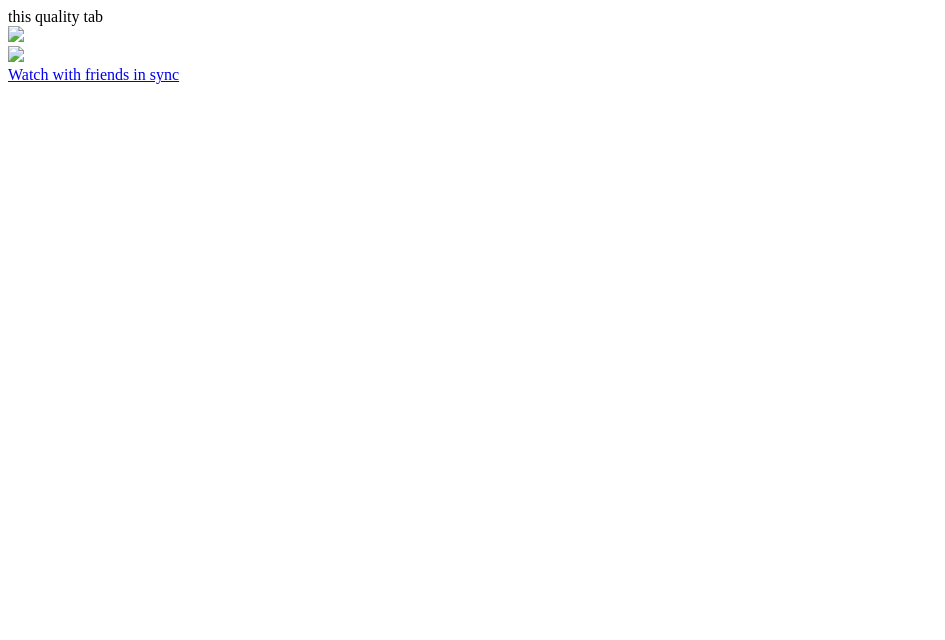
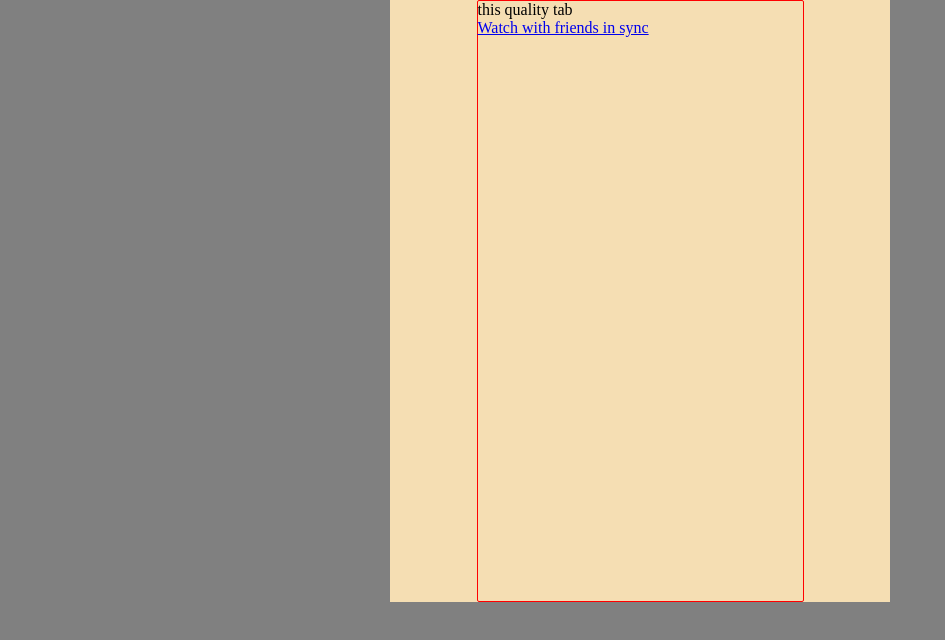
Before and after one commit to vincentywang/JS_Web_Component, a plain HTML site: page priceBox/index.html in a window 1280 px wide. Shown: the whole page, without its empty margins (0-945 px from the left). Drawn offline with nearby package versions, Linux system fonts and the light colour scheme.

Commit message:
add css and new init function

```diff
--- a/priceBox/index.html
+++ b/priceBox/index.html
@@ -2,19 +2,16 @@
 <html>
 <head>
 	<title>priceBox</title>
+	<link rel="stylesheet" href="main.css">
 </head>
 <body>
-<div id="purchaseWidget">
-
-</div>
-
-
+<div id="myApp"></div>
 
 <script src="https://cdnjs.cloudflare.com/ajax/libs/jquery/3.0.0-alpha1/jquery.js"></script>
 <script src="scripts/purchaseWidget.js"></script>
 <script>
 	console.log('run below script');
-	widget.render();
+	widget.init();
 </script>
 </div>
 </body>
--- /dev/null
+++ b/priceBox/main.css
@@ -0,0 +1,18 @@
+body {
+	background-color: gray;
+	width: 600px;
+	margin: 0 auto;
+}
+#myApp {
+	width: 500px;
+	height: 85%;
+	background-color: wheat;
+	margin: 0 auto;
+}
+#purchaseWidget {
+	width: 65%;
+	height: 600px;
+	border-radius: 2px;
+	border: solid red 1px;
+	margin: 0 auto;
+}
--- a/priceBox/scripts/purchaseWidget.js
+++ b/priceBox/scripts/purchaseWidget.js
@@ -1,12 +1,67 @@
 var widget = (function(jsonData){
 
-	var qualityTab,
-			pageLink,
-			priceList,
-			ticketCounter,
-			priceLabel,
-			purchaseButton,
+	var $purchaseWidget,
+		$qualityTab,
+		$textLink,
+		$priceList,
+		$ticketCounter,
+		$priceLabel,
+		$payButton,
 		quality = [];
+
+	var	dataSource = {
+		originData : null,
+		quality : [],
+		getQualityType : function() {
+			for (var index in this.originData) {
+				if (this.originData.hasOwnProperty(index)) {
+					quality.push(index);
+				}
+			}
+		}
+	}
+
+	function init (argument) {
+		initBasicHtml();
+		render();
+		testFun();
+	}
+
+	function testFun () {
+		console.trace(dataSource.quality);
+	}
+
+	// init html wrapper to set up variables
+	function initBasicHtml (argument) {
+		// #purchaseWidget
+		// #qualityTab
+		// #textLink
+		// #priceList
+		// #ticketsCounter
+		// #priceLabel
+		// #payButton
+
+		$purchaseWidget =  $("<div></div>", {"id" : "purchaseWidget"}),
+		$qualityTab =      $("<div></div>", {"id" : "qualityTab"}),
+		$textLink =        $('<div></div>', {"id" : "textLink"}),
+		$priceList =       $('<div></div>', {"id" : "priceList"}),
+		$ticketCounter =   $('<div></div>', {"id" : "ticketCounter"}),
+		$priceLabel =      $('<div></div>', {"id" : "priceLabel"}),
+		$payButton =       $('<div></div>', {"id" : "payButton"});
+
+		$purchaseWidget
+			.append($qualityTab)
+			.append($textLink)
+			.append($priceList)
+			.append($ticketCounter)
+			.append($priceLabel)
+			.append($payButton);
+
+		// $purchaseWidget.appendTo($('div#myApp'));
+		$('div#myApp').append($purchaseWidget);
+
+	}
+
 
 	function render () {
 		loadData();
@@ -20,21 +75,16 @@
 			dataType : 'json',
 			success : function(data) {
 				console.log(data)
-				getQualityType(data);
-				console.log(quality);
+				dataSource.originData = data;
+				// dataSource.getQualityType();
+				// console.log(quality);
 				buildQualityTab(quality);
-				buildPageLink();
+				buildTextLink();
 			}
 		})
 	}
 
-	function getQualityType (jsonData) {
-		for (var index in jsonData) {
-			if (jsonData.hasOwnProperty(index)) {
-				quality.push(index);
-			}
-		}
-	}
+
 
 	/**
 	 * passing in array ['SD', 'HD', '3D', '4K']
@@ -50,11 +100,11 @@
 			threeDFocSrc = '/assets/img/3d_focus.png',
 			fourKFocSrc = '/assets/img/4k_focus.png';
 
-		qualityTab = $("<div>", {
+		tab = $("<div>", {
 			id: 'qualityTab',
 			"class": 'purchaseWidgetSpecial',
 			text: 'this quality tab'
-		}).appendTo('#purchaseWidget');
+		}).appendTo($qualityTab);
 
 		for (var index in q) {
 			if (q.hasOwnProperty(index)) {
@@ -82,12 +132,12 @@
 				"class" : 'movieQualityIcon movieQualityIcon_click'
 			}).append(imgEle);
 
-			tabEle.appendTo(qualityTab);
+			tabEle.appendTo($qualityTab);
 		}
 
 	}
 
-	function buildPageLink () {
+	function buildTextLink () {
 		var link = $("<a>", {
 			href : 'http://www.synaptop.com/how-to-watch-movies-with-friends/',
 			html : '<span>Watch with friends in sync</span>'
@@ -99,7 +149,7 @@
 		var pageLink = $("<div/>", {
 			"class" : "wild_screen"
 		}).append(linkWrapper)
-		.appendTo("#purchaseWidget");
+		.appendTo($textLink);
 	}
 
 	function buildPriceList (oPriceList) {
@@ -119,6 +169,9 @@
 			}
 		}
 	}
+	function buildPriceLabel (price, priceHolder) {
+
+	}
 
 	// leason event about user click, update number according to the index
 	function buildTicketCounter () {
@@ -135,7 +188,8 @@
 
 	return {
 		render : render,
-		test : getQualityType
+		test : testFun,
+		init : init
 	}
 
 })();
```
Lines whose indentation alone changed are shown as unchanged.
